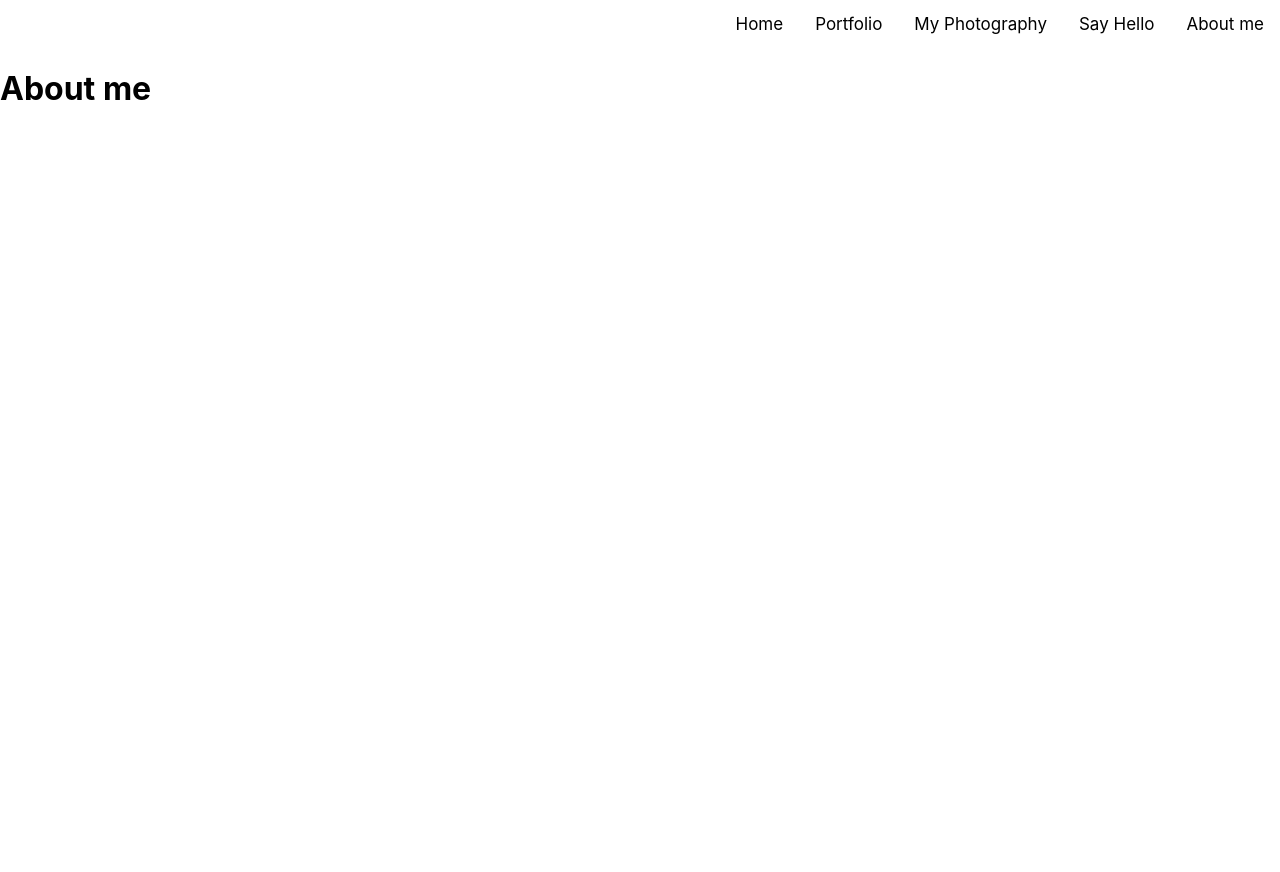
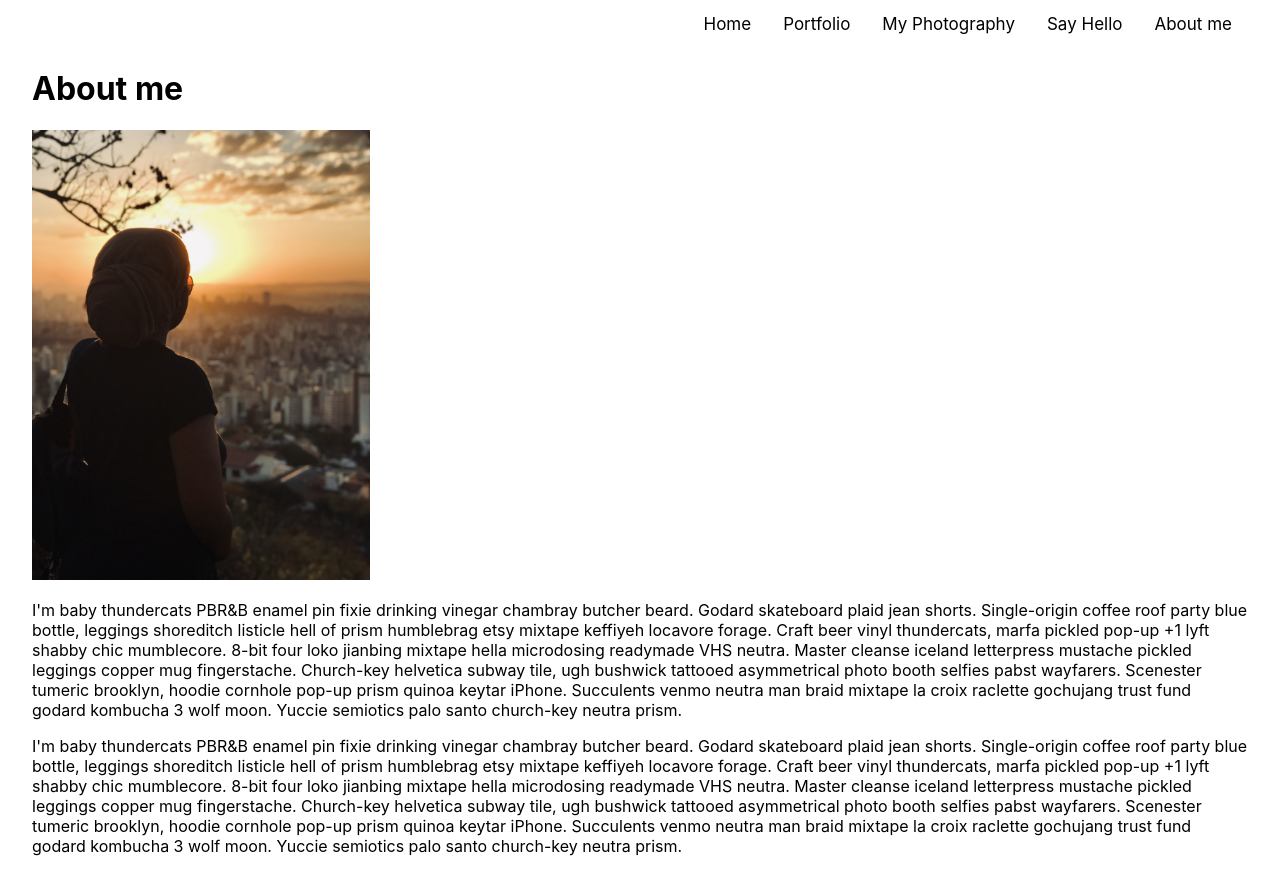
Before and after one commit to Sheb95/myportfolio, a Next.js app: page /about in a window 1280 px wide. Before the commit the page ends 800 px from the top, so only its background shows below. Built offline with nearby package versions, Linux system fonts and the light colour scheme.

Commit message:
lorem ipsum text added to about me

```diff
--- a/pages/about.js
+++ b/pages/about.js
@@ -1,10 +1,44 @@
 import Navbar from "../components/Navbar/Navbar.js";
+import styles from "../styles/About.module.css";
 export default function About() {
    return (
-      <div>
+      <div className={styles.container}>
          <Navbar />
          <main>
             <h1>About me</h1>
+            <img src="/aboutme.jpg" height="450"></img>
+            <p>
+               I'm baby thundercats PBR&B enamel pin fixie drinking vinegar
+               chambray butcher beard. Godard skateboard plaid jean shorts.
+               Single-origin coffee roof party blue bottle, leggings shoreditch
+               listicle hell of prism humblebrag etsy mixtape keffiyeh locavore
+               forage. Craft beer vinyl thundercats, marfa pickled pop-up +1
+               lyft shabby chic mumblecore. 8-bit four loko jianbing mixtape
+               hella microdosing readymade VHS neutra. Master cleanse iceland
+               letterpress mustache pickled leggings copper mug fingerstache.
+               Church-key helvetica subway tile, ugh bushwick tattooed
+               asymmetrical photo booth selfies pabst wayfarers. Scenester
+               tumeric brooklyn, hoodie cornhole pop-up prism quinoa keytar
+               iPhone. Succulents venmo neutra man braid mixtape la croix
+               raclette gochujang trust fund godard kombucha 3 wolf moon. Yuccie
+               semiotics palo santo church-key neutra prism.
+            </p>
+            <p>
+               I'm baby thundercats PBR&B enamel pin fixie drinking vinegar
+               chambray butcher beard. Godard skateboard plaid jean shorts.
+               Single-origin coffee roof party blue bottle, leggings shoreditch
+               listicle hell of prism humblebrag etsy mixtape keffiyeh locavore
+               forage. Craft beer vinyl thundercats, marfa pickled pop-up +1
+               lyft shabby chic mumblecore. 8-bit four loko jianbing mixtape
+               hella microdosing readymade VHS neutra. Master cleanse iceland
+               letterpress mustache pickled leggings copper mug fingerstache.
+               Church-key helvetica subway tile, ugh bushwick tattooed
+               asymmetrical photo booth selfies pabst wayfarers. Scenester
+               tumeric brooklyn, hoodie cornhole pop-up prism quinoa keytar
+               iPhone. Succulents venmo neutra man braid mixtape la croix
+               raclette gochujang trust fund godard kombucha 3 wolf moon. Yuccie
+               semiotics palo santo church-key neutra prism.
+            </p>
          </main>
       </div>
    );
--- a/pages/contact.js
+++ b/pages/contact.js
@@ -1,6 +1,6 @@
 import Navbar from "../components/Navbar/Navbar.js";
 
-export default function contact() {
+export default function Contact() {
    return (
       <div>
          <Navbar />
--- a/pages/gallery.js
+++ b/pages/gallery.js
@@ -1,6 +1,6 @@
 import Navbar from "../components/Navbar/Navbar.js";
 
-export default function gallery() {
+export default function Gallery() {
    return (
       <div>
          <Navbar />
--- a/pages/portfolio.js
+++ b/pages/portfolio.js
@@ -1,6 +1,6 @@
 import Navbar from "../components/Navbar/Navbar.js";
 
-export default function portfolio() {
+export default function Portfolio() {
    return (
       <div>
          <Navbar />
--- /dev/null
+++ b/styles/About.module.css
@@ -0,0 +1,3 @@
+.container {
+   padding: 0 2rem;
+}
```
Also changed, not shown: public/aboutme.jpg (added), public/vercel.svg (deleted).
